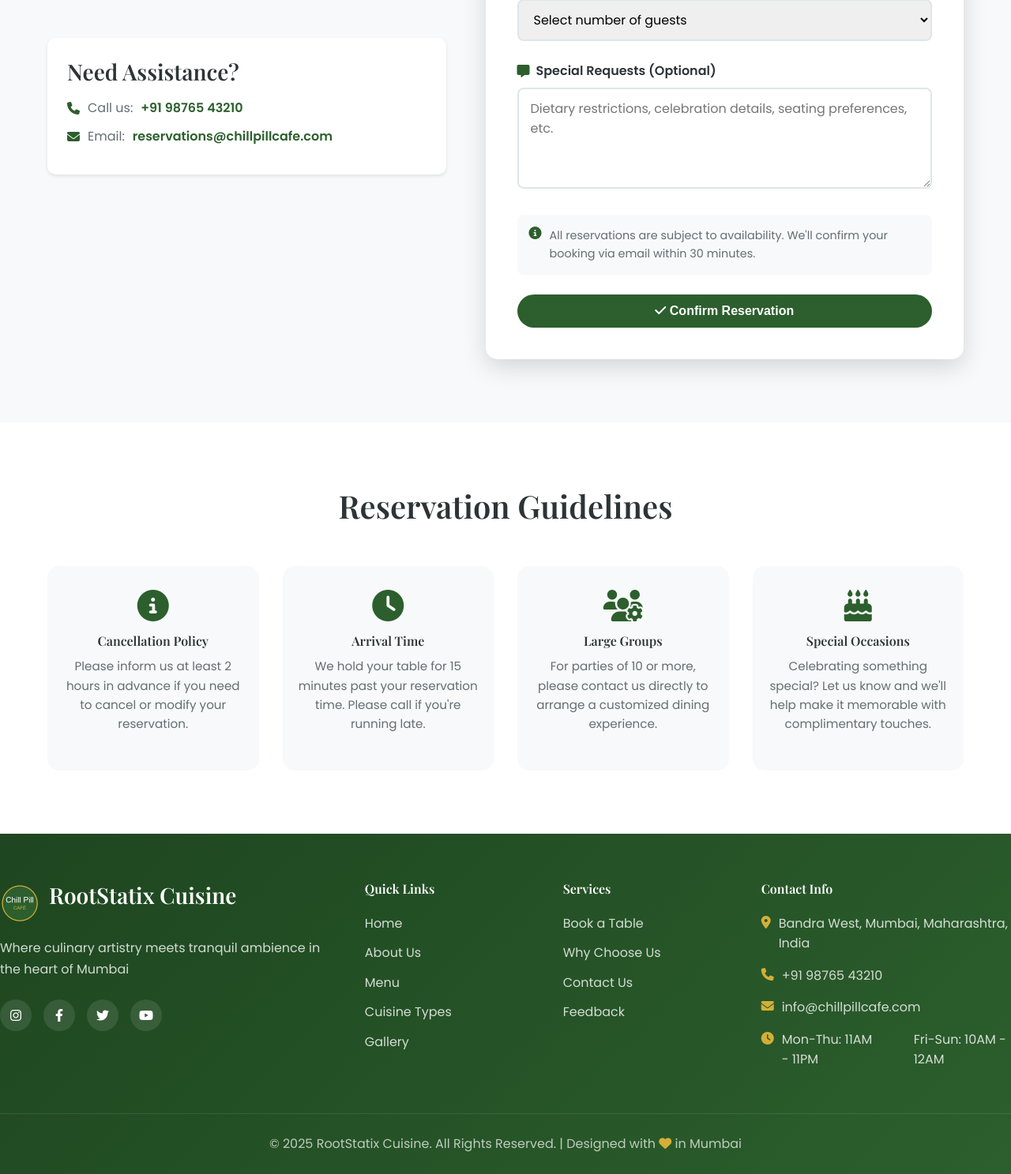
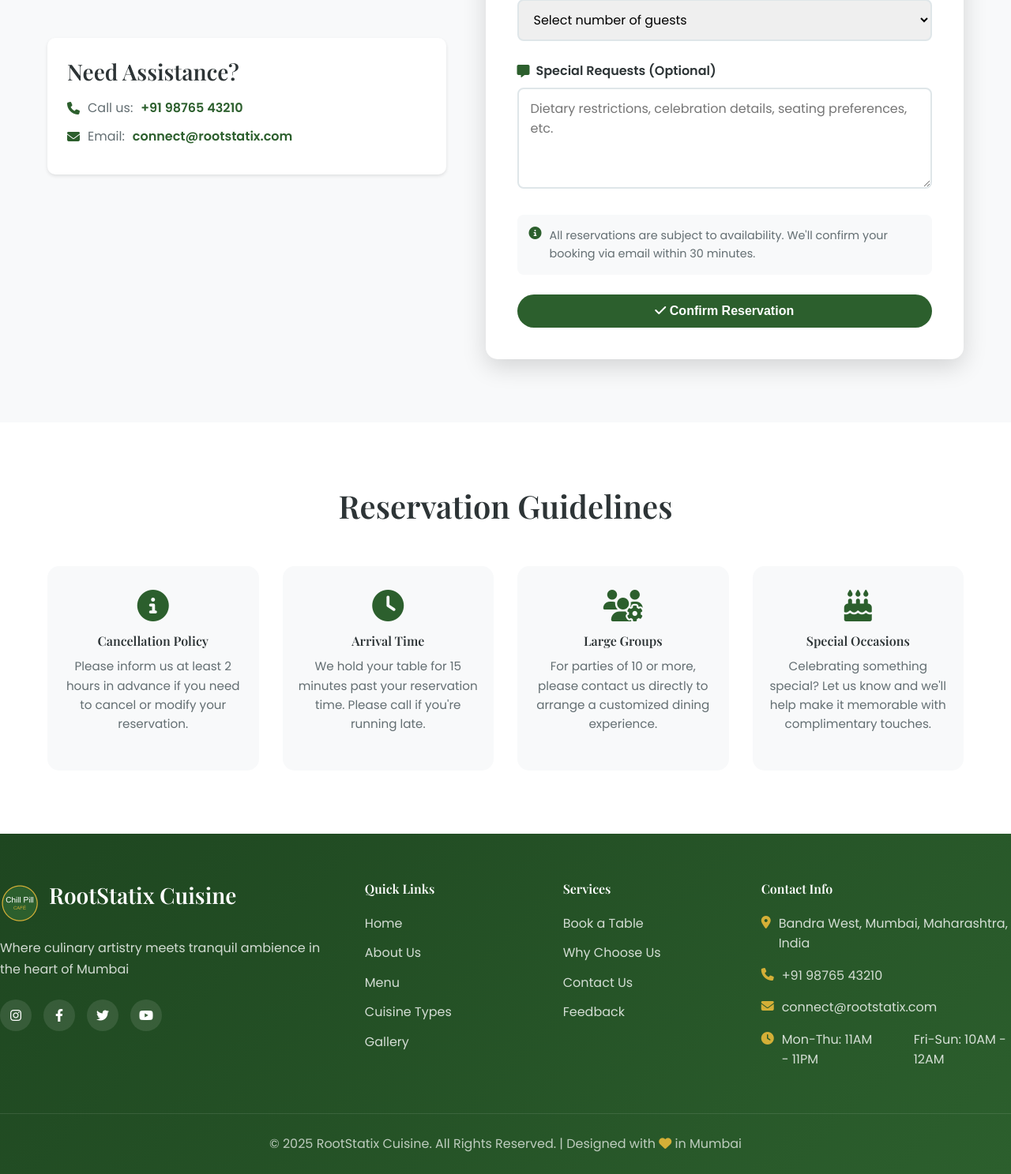
Before and after one commit to Dev-4661/chill-pill-cafe, a Flask app: page /reservation in a window 1280 px wide. Shown: the part 1150-2637 px from the top of the page at 79% size. Run offline with Flask 3, Linux system fonts and the light colour scheme.

Commit message:
Update social media links and email to RootStatix branding

```diff
--- a/app.py
+++ b/app.py
@@ -241,14 +241,14 @@ def contact():
     contact_info = {
         'address': 'Bandra West, Mumbai, Maharashtra, India',
         'phone': '+91 98765 43210',
-        'email': 'info@chillpillcafe.com',
+        'email': 'connect@rootstatix.com',
         'hours': {
             'weekdays': '11:00 AM - 11:00 PM',
             'weekends': '10:00 AM - 12:00 AM'
         },
         'social': {
-            'instagram': 'https://instagram.com/chillpillcafe',
-            'facebook': 'https://facebook.com/chillpillcafe',
+            'instagram': 'https://www.instagram.com/rootstatix/',
+            'facebook': 'https://www.facebook.com/people/RootStatix/61560068339584/',
             'twitter': 'https://twitter.com/chillpillcafe'
         }
     }
--- a/templates/base.html
+++ b/templates/base.html
@@ -78,10 +78,10 @@
                 </div>
                 <p class="footer-tagline">Where culinary artistry meets tranquil ambience in the heart of Mumbai</p>
                 <div class="footer-social">
-                    <a href="https://instagram.com/chillpillcafe" target="_blank" aria-label="Instagram"><i class="fab fa-instagram"></i></a>
-                    <a href="https://facebook.com/chillpillcafe" target="_blank" aria-label="Facebook"><i class="fab fa-facebook-f"></i></a>
+                    <a href="https://www.instagram.com/rootstatix/" target="_blank" aria-label="Instagram"><i class="fab fa-instagram"></i></a>
+                    <a href="https://www.facebook.com/people/RootStatix/61560068339584/" target="_blank" aria-label="Facebook"><i class="fab fa-facebook-f"></i></a>
                     <a href="https://twitter.com/chillpillcafe" target="_blank" aria-label="Twitter"><i class="fab fa-twitter"></i></a>
-                    <a href="https://youtube.com/chillpillcafe" target="_blank" aria-label="YouTube"><i class="fab fa-youtube"></i></a>
+                    <a href="https://www.youtube.com/@RootStatix/" target="_blank" aria-label="YouTube"><i class="fab fa-youtube"></i></a>
                 </div>
             </div>
 
@@ -111,7 +111,7 @@
                 <ul class="footer-contact">
                     <li><i class="fas fa-map-marker-alt"></i> Bandra West, Mumbai, Maharashtra, India</li>
                     <li><i class="fas fa-phone"></i> +91 98765 43210</li>
-                    <li><i class="fas fa-envelope"></i> info@chillpillcafe.com</li>
+                    <li><i class="fas fa-envelope"></i> connect@rootstatix.com</li>
                     <li><i class="fas fa-clock"></i> Mon-Thu: 11AM - 11PM<br><span style="margin-left: 30px;">Fri-Sun: 10AM - 12AM</span></li>
                 </ul>
             </div>
--- a/templates/gallery.html
+++ b/templates/gallery.html
@@ -107,7 +107,7 @@
         </div>
 
         <div class="instagram-cta">
-            <a href="https://instagram.com/chillpillcafe" target="_blank" class="btn btn-primary">
+            <a href="https://www.instagram.com/rootstatix/" target="_blank" class="btn btn-primary">
                 <i class="fab fa-instagram"></i> Follow Us on Instagram
             </a>
         </div>
--- a/templates/reservation.html
+++ b/templates/reservation.html
@@ -61,7 +61,7 @@
                 <div class="reservation-contact">
                     <h3>Need Assistance?</h3>
                     <p><i class="fas fa-phone"></i> Call us: <a href="tel:+919876543210">+91 98765 43210</a></p>
-                    <p><i class="fas fa-envelope"></i> Email: <a href="mailto:reservations@chillpillcafe.com">reservations@chillpillcafe.com</a></p>
+                    <p><i class="fas fa-envelope"></i> Email: <a href="mailto:connect@rootstatix.com">connect@rootstatix.com</a></p>
                 </div>
             </div>
 
--- a/templates/reservation_confirmation.html
+++ b/templates/reservation_confirmation.html
@@ -79,7 +79,7 @@
             <div class="confirmation-contact">
                 <h3>Questions or Need to Modify?</h3>
                 <p><i class="fas fa-phone"></i> +91 98765 43210</p>
-                <p><i class="fas fa-envelope"></i> reservations@chillpillcafe.com</p>
+                <p><i class="fas fa-envelope"></i> connect@rootstatix.com</p>
             </div>
         </div>
     </div>
```
